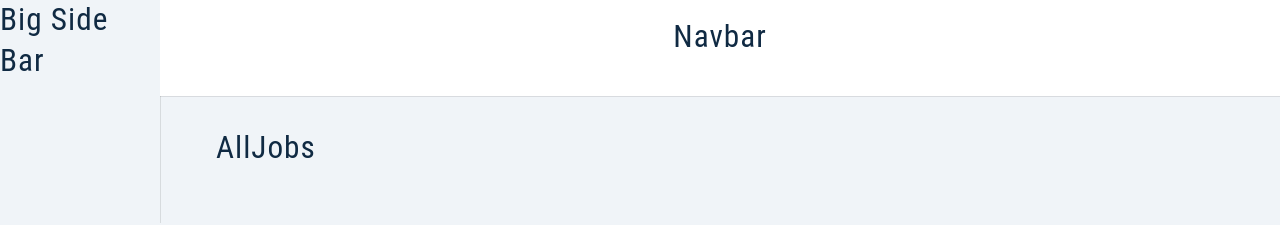
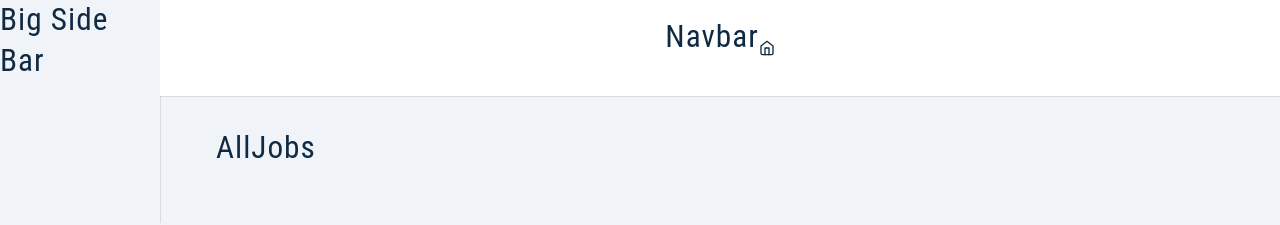
Before and after one commit to mmaustin/virginia-place, a React (Create React App) app in the folder client/: page / in a window 1280 px wide. Shown: the top 225 px of the page. Built offline with nearby package versions, Linux system fonts and the light colour scheme; sample sign-in values are in the browser's storage.

Commit message:
created a temporary logo component

```diff
--- a/client/src/components/Navbar.js
+++ b/client/src/components/Navbar.js
@@ -1,9 +1,11 @@
 import Wrapper from '../assets/wrappers/Navbar';
+import {FiHome} from 'react-icons/fi'
 
 const Navbar = () => {
   return (
     <Wrapper>
         <h3>Navbar</h3>
+        <FiHome/>
     </Wrapper>
   )
 }
```
Also changed, not shown: client/src/components/Logo.js (added, +8 -0 lines).
